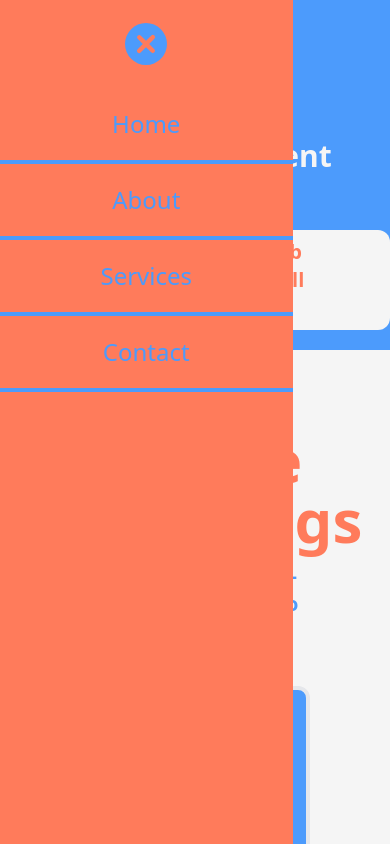
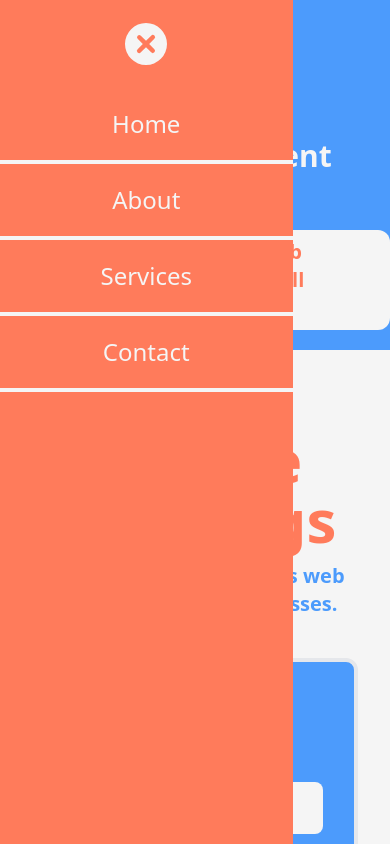
Before and after one commit to drethedevjs/web-dev-services, a Next.js app: page / in a window 390 px wide. Both pictures are taken after a click on the button "MENU". Shown: the top 844 px of the page. Built offline with nearby package versions, Linux system fonts and the light colour scheme.

Commit message:
Updated mobile menu color scheme and made the services section more responsive.

```diff
--- a/src/app/globals.css
+++ b/src/app/globals.css
@@ -2,23 +2,6 @@
 @tailwind components;
 @tailwind utilities;
 
-/* :root {
-  --background: #ffffff;
-  --foreground: #171717;
-}
-
-@media (prefers-color-scheme: dark) {
-  :root {
-    --background: #0a0a0a;
-    --foreground: #ededed;
-  }
-}
-
-body {
-  color: var(--foreground);
-  background: var(--background);
-  font-family: Arial, Helvetica, sans-serif;
-} */
 
 body {
   @apply bg-primary text-eggshell;
@@ -33,7 +16,7 @@ body {
 }
 
 ul.mobile-nav-links > li {
-  @apply text-2xl  flex flex-col py-5 border-b-4 border-b-primary text-primary;
+  @apply text-2xl  flex flex-col py-5 border-b-4 border-b-eggshell;
 }
 
 nav > ul.nav-links > li {
@@ -61,7 +44,7 @@ nav > ul.nav-links > li {
 }
 
 .service-pane {
-  @apply bg-eggshell md:py-32 py-20 px-20 justify-center;
+  @apply bg-eggshell md:py-32 py-20 md:px-20 px-8 justify-center;
 
   h2 {
     @apply md:text-8xl text-6xl text-secondary text-center mb-3 font-bold;
@@ -73,10 +56,10 @@ nav > ul.nav-links > li {
 }
 
 .offerings {
-  @apply grid md:grid-cols-3 grid-cols-1 md:gap-6 gap-3;
+  @apply grid lg:grid-cols-3 md:grid-cols-2 grid-cols-1 md:gap-6 gap-3;
 
   h3 {
-    @apply text-2xl bg-eggshell rounded-lg px-10 py-2 md:text-4xl font-semibold mt-5 text-secondary;
+    @apply text-3xl bg-eggshell rounded-lg px-10 py-2 md:text-4xl font-semibold mt-5 text-secondary;
   }
 
   p.description {
--- a/src/components/Header.tsx
+++ b/src/components/Header.tsx
@@ -38,7 +38,7 @@ export default function Header() {
       <button className={`mobile-menu-btn ${showMenu ? 'hidden' : ''}`} onClick={toggleMenu} >Menu</button>
       <div className={`mobile-nav-container ${showMenu ? 'flex flex-col' : 'hidden'}`}>
         <div className="place-items-center">
-          <XCircleIcon className="size-12 m-5 text-primary" onClick={toggleMenu} />
+          <XCircleIcon className="size-12 m-5" onClick={toggleMenu} />
         </div>
         <ul className="mobile-nav-links">
           <li>
```
